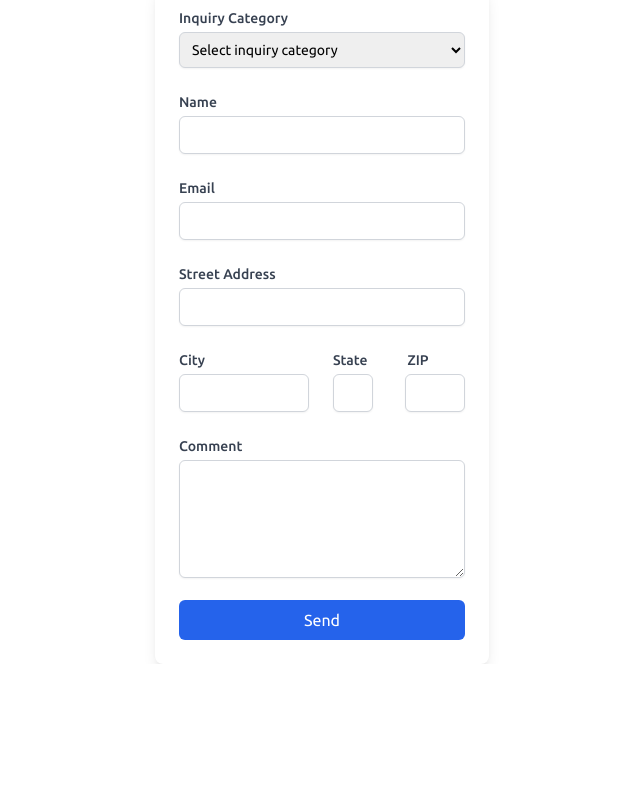
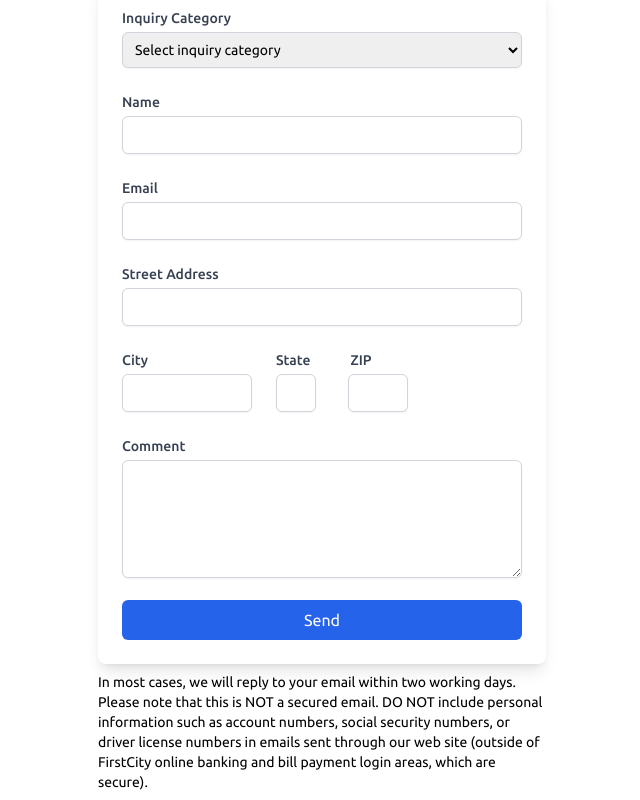
Before and after one commit to everettbu/savings-calc, a React (Vite) app in the folder savings-calculator/: page /contact in a window 1280 px wide. Shown: the part 288-1088 px from the top of the page, without its empty margins (318-958 px from the left). Before the commit the page ends 952 px from the top, so only its background shows below. Built offline with nearby package versions, Linux system fonts and the light colour scheme.

Commit message:
Contact disclaimer added

```diff
--- a/savings-calculator/src/pages/Contact.jsx
+++ b/savings-calculator/src/pages/Contact.jsx
@@ -73,7 +73,11 @@ const Contact = () => {
                         Send
                     </button>
                 </div>
-
+                <div className='w-full max-w-md text-sm mt-2 mb-2'>
+                In most cases, we will reply to your email within two working days. Please note that this is NOT a secured email.
+                DO NOT include personal information such as account numbers, social security numbers, or driver license numbers in emails sent through our web site
+                (outside of FirstCity online banking and bill payment login areas, which are secure).
+                </div>
             </main>
         </div>
     )
```
